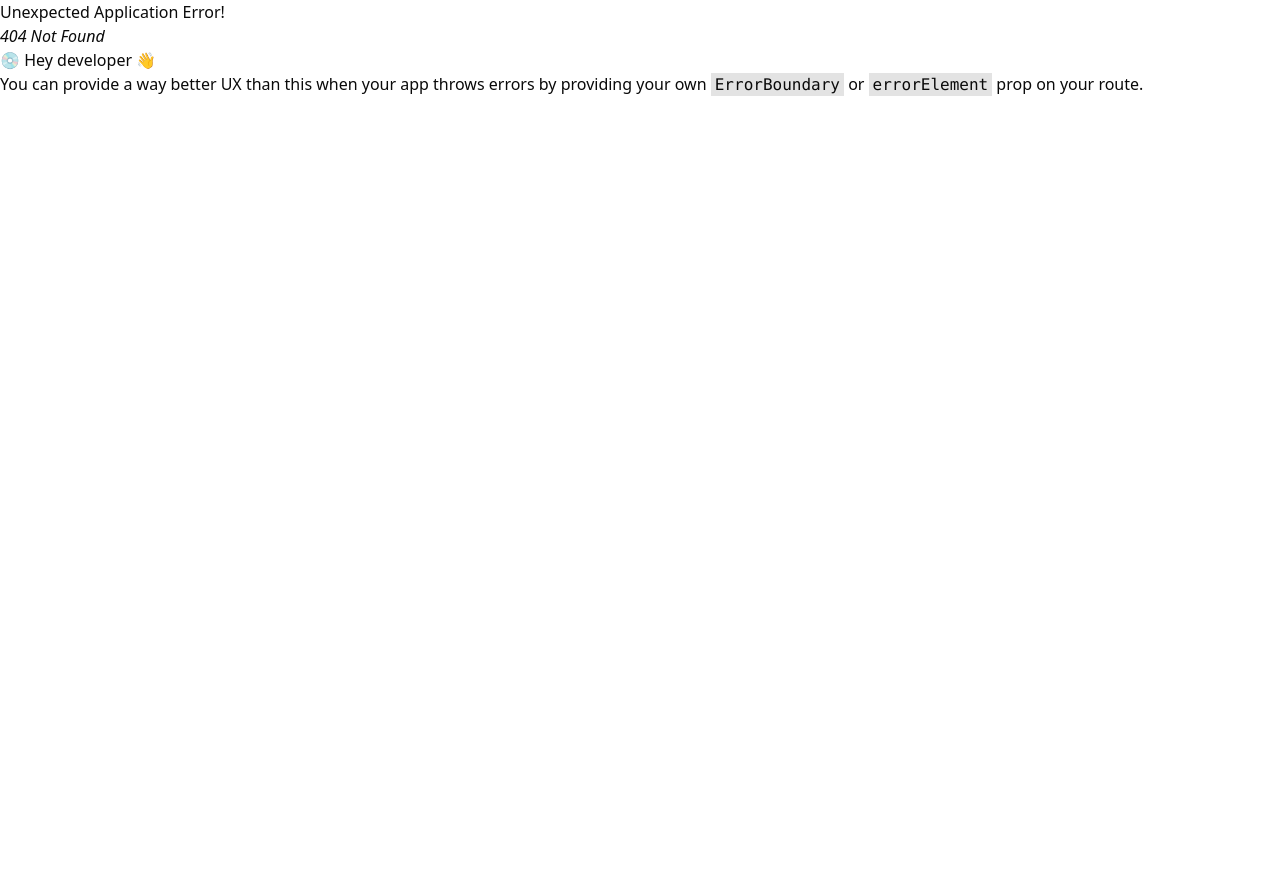
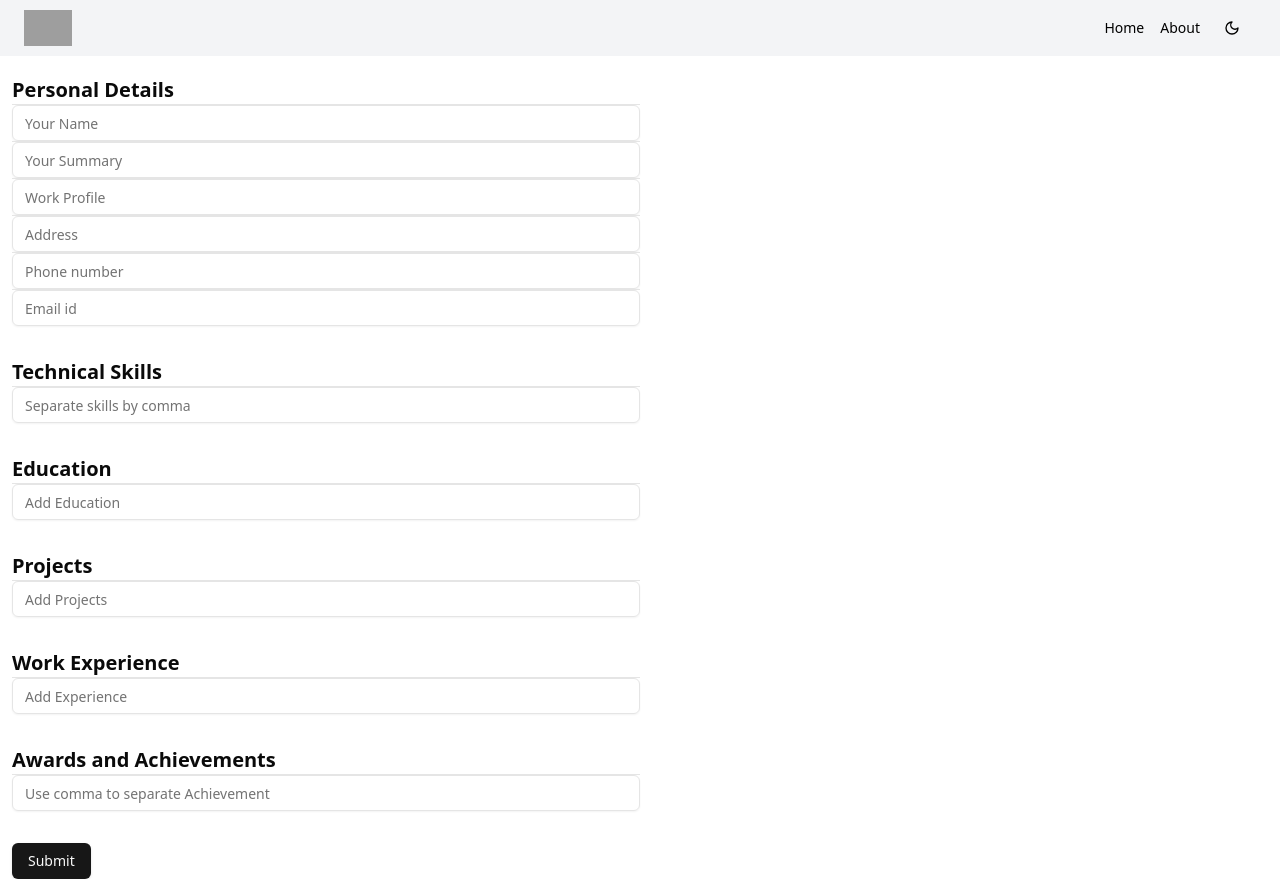
Before and after one commit to aayushi-shipglobal/Resume-builder, a React (Vite) app: page /resume in a window 1280 px wide. Before the commit this address had no page. Before the commit the page ends 800 px from the top, so only its background shows below. Built offline with nearby package versions, Linux system fonts and the light colour scheme; grey boxes are pictures that could not be loaded.

Commit message:
resume form created with zod validations

```diff
--- a/src/pages/Resume.tsx
+++ b/src/pages/Resume.tsx
@@ -1,31 +1,29 @@
-// import { z } from "zod";
 import { useForm } from "react-hook-form";
-// import { zodResolver } from "@hookform/resolvers/zod";
 import { Form, FormControl, FormField, FormItem, FormLabel, FormMessage } from "@/components/ui/form";
 import { Input } from "@/components/ui/input";
-import { Textarea } from "@/components/ui/textarea";
 import { Button } from "@/components/ui/button";
+import { z } from "zod";
+import { zodResolver } from "@hookform/resolvers/zod";
 
-type FormData = {
-  personalDetails: {
-    name: string;
-    summary: string;
-    workProfile: string;
-    address: string;
-    phone: string;
-    email: string;
-  };
-  technicalSkills: {
-    skills: string;
-  };
-  education: string;
-  projects: string;
-  workExperience: string;
-  awardsAchievements: string;
-};
+const formSchema = z.object({
+  personalDetails: z.object({
+    name: z.string().min(3, "Name is required"),
+    summary: z.string().min(10, "Summary is too short"),
+    workProfile: z.string().min(5, "Work profile is too short"),
+    address: z.string().min(10, "Address is required"),
+    phone: z.string().min(10, "Phone number is required"),
+    email: z.string().email("Invalid email address").min(5, "Email is required"),
+  }),
+  technicalSkills: z.string().min(5, "Technical skills are required"),
+  education: z.string().min(5, "Education is required"),
+  projects: z.string().min(5, "Projects are required"),
+  workExperience: z.string().min(5, "Work experience is required"),
+  awardsAchievements: z.string().min(5, "Awards/achievements are required"),
+});
 
 export default function Resume() {
-  const form = useForm<FormData>({
+  const form = useForm<z.infer<typeof formSchema>>({
+    resolver: zodResolver(formSchema),
     defaultValues: {
       personalDetails: {
         name: "",
@@ -35,7 +33,7 @@ export default function Resume() {
         phone: "",
         email: "",
       },
-      technicalSkills: { skills: "" },
+      technicalSkills: "",
       education: "",
       projects: "",
       workExperience: "",
@@ -43,175 +41,107 @@ export default function Resume() {
     },
   });
 
-  const onSubmit = (values: FormData) => {
+  const onSubmit = (values: z.infer<typeof formSchema>) => {
     console.log(values);
   };
   return (
-    <div className="px-3 pt-5 dark:bg-gray-900">
+    <div className="px-3 pt-5 dark:bg-gray-900 grid lg:grid-cols-2">
       <div>
         <Form {...form}>
           <form onSubmit={form.handleSubmit(onSubmit)} className="space-y-8">
             <div>
-              <FormField
+              <FormComponent
+                label="Personal Details"
+                name="personalDetails.name"
                 control={form.control}
-                name="personalDetails.name"
-                render={({ field }) => (
-                  <FormItem>
-                    <FormLabel className="text-xl font-bold dark:text-white">Personal Details</FormLabel>
-                    <hr />
-                    <FormControl>
-                      <Input placeholder="Your Name" {...field} />
-                    </FormControl>
-                  </FormItem>
-                )}
+                placeholder={"Your Name"}
               />
 
-              <FormField
-                control={form.control}
-                name="personalDetails.summary"
-                render={({ field }) => (
-                  <FormItem>
-                    <FormControl>
-                      <Input placeholder="Your Summary" {...field} />
-                    </FormControl>
-                  </FormItem>
-                )}
-              />
+              <FormComponent name="personalDetails.summary" control={form.control} placeholder={"Your Summary"} />
 
-              <FormField
-                control={form.control}
-                name="personalDetails.workProfile"
-                render={({ field }) => (
-                  <FormItem>
-                    <FormControl>
-                      <Input placeholder="Work Profile" {...field} />
-                    </FormControl>
-                  </FormItem>
-                )}
-              />
+              <FormComponent name="personalDetails.workProfile" control={form.control} placeholder={"Work Profile"} />
 
-              <FormField
-                control={form.control}
-                name="personalDetails.address"
-                render={({ field }) => (
-                  <FormItem>
-                    <FormControl>
-                      <Input placeholder="Address" {...field} />
-                    </FormControl>
-                  </FormItem>
-                )}
-              />
+              <FormComponent name="personalDetails.address" control={form.control} placeholder={"Address"} />
 
-              <FormField
-                control={form.control}
-                name="personalDetails.phone"
-                render={({ field }) => (
-                  <FormItem>
-                    <FormControl>
-                      <Input placeholder="Phone number" {...field} />
-                    </FormControl>
-                  </FormItem>
-                )}
-              />
+              <FormComponent name="personalDetails.phone" control={form.control} placeholder={"Phone number"} />
 
-              <FormField
-                control={form.control}
-                name="personalDetails.email"
-                render={({ field }) => (
-                  <FormItem>
-                    <FormControl>
-                      <Input placeholder="Email id" {...field} />
-                    </FormControl>
-                  </FormItem>
-                )}
-              />
+              <FormComponent name="personalDetails.email" control={form.control} placeholder={"Email id"} />
             </div>
 
-            <div className="mt-6">
-              <FormLabel className="text-xl font-bold dark:text-white">Technical Skills</FormLabel>
-              <hr />
-              <FormField
-                control={form.control}
-                name="technicalSkills.skills"
-                render={({ field }) => (
-                  <FormItem>
-                    <FormControl>
-                      <Input placeholder="Separate skills by comma" {...field} />
-                    </FormControl>
-                  </FormItem>
-                )}
-              />
-            </div>
+            <FormComponent
+              className="mt-6"
+              label="Technical Skills"
+              name="technicalSkills"
+              control={form.control}
+              placeholder={"Separate skills by comma"}
+            />
 
-            <div className="mt-6">
-              <FormLabel className="text-xl font-bold dark:text-white">Education</FormLabel>
-              <hr />
-              <FormField
-                control={form.control}
-                name="education"
-                render={({ field }) => (
-                  <FormItem>
-                    <FormControl>
-                      <Input placeholder="Add Education" {...field} />
-                    </FormControl>
-                  </FormItem>
-                )}
-              />
-            </div>
+            <FormComponent
+              className="mt-6"
+              label="Education"
+              name="education"
+              control={form.control}
+              placeholder={"Add Education"}
+            />
 
-            <div className="mt-6">
-              <FormLabel className="text-xl font-bold dark:text-white">Projects</FormLabel>
-              <hr />
-              <FormField
-                control={form.control}
-                name="projects"
-                render={({ field }) => (
-                  <FormItem>
-                    <FormControl>
-                      <Input placeholder="Add Projects" {...field} />
-                    </FormControl>
-                  </FormItem>
-                )}
-              />
-            </div>
+            <FormComponent
+              className="mt-6"
+              label="Projects"
+              name="projects"
+              control={form.control}
+              placeholder={"Add Projects"}
+            />
 
-            <div className="mt-6">
-              <FormLabel className="text-xl font-bold dark:text-white">Work Experience</FormLabel>
-              <hr />
-              <FormField
-                control={form.control}
-                name="workExperience"
-                render={({ field }) => (
-                  <FormItem>
-                    <FormControl>
-                      <Input placeholder="Add Experience" {...field} />
-                    </FormControl>
-                  </FormItem>
-                )}
-              />
-            </div>
+            <FormComponent
+              className="mt-6"
+              label="Work Experience"
+              name="workExperience"
+              control={form.control}
+              placeholder={"Add Experience"}
+            />
 
-            <div className="mt-6">
-              <FormLabel className="text-xl font-bold dark:text-white">Awards and Achievements</FormLabel>
-              <hr />
-              <FormField
-                control={form.control}
-                name="awardsAchievements"
-                render={({ field }) => (
-                  <FormItem>
-                    <FormControl>
-                      <Textarea placeholder="Use comma to separate Achievement" {...field} />
-                    </FormControl>
-                  </FormItem>
-                )}
-              />
-            </div>
+            <FormComponent
+              className="mt-6"
+              label="Awards and Achievements"
+              name="awardsAchievements"
+              control={form.control}
+              placeholder={"Use comma to separate Achievement"}
+            />
 
-            <FormMessage />
             <Button type="submit">Submit</Button>
           </form>
         </Form>
       </div>
+      <div></div>
     </div>
   );
 }
+
+type FormComponentProps = {
+  label?: string;
+  name: string;
+  placeholder: string;
+  className?: string;
+  control: any;
+};
+
+const FormComponent = ({ className, label, name, placeholder, control }: FormComponentProps) => {
+  return (
+    <div className={className}>
+      <FormLabel className="text-xl font-bold dark:text-white">{label}</FormLabel>
+      <hr />
+      <FormField
+        control={control}
+        name={name}
+        render={({ field }) => (
+          <FormItem>
+            <FormControl>
+              <Input placeholder={placeholder} {...field} />
+            </FormControl>
+            <FormMessage />
+          </FormItem>
+        )}
+      />
+    </div>
+  );
+};
--- a/src/pages/Template.tsx
+++ b/src/pages/Template.tsx
@@ -3,6 +3,7 @@ import temp1 from "../assets/template1.png";
 import temp2 from "../assets/Template2.jpg";
 import temp3 from "../assets/Template3.jfif";
 import temp4 from "../assets/template4.jpg";
+import { Button } from "@/components/ui/button";
 
 export default function Template() {
   return (
@@ -13,17 +14,21 @@ export default function Template() {
       <div
         className="grid md:grid-cols-2 lg:grid-cols-3 mt-4 lg:mt-16 text-center gap-y-6 gap-x-4 mx-auto pb-4 h-72 overflow-y-auto lg:h-100 lg:col-span-2"
       >
-        <Link to={"home/resume"}>
+        <Link to={"resume"}>
           <img src={temp1} className="border border-black rounded-xl h-72" />
+          <Button className="">Use Template</Button>
         </Link>
-        <Link to={"home/resume"}>
+        <Link to={"resume"}>
           <img src={temp2} className="border border-black rounded-xl h-72" />
+          <Button>Use Template</Button>
         </Link>
-        <Link to={"home/resume"}>
+        <Link to={"resume"}>
           <img src={temp3} className="border border-black rounded-xl h-72" />
+          <Button>Use Template</Button>
         </Link>
-        <Link to={"home/resume"}>
+        <Link to={"resume"}>
           <img src={temp4} className="border border-black rounded-xl h-72" />
+          <Button>Use Template</Button>
         </Link>
       </div>
     </div>
--- a/src/routes/Routes.tsx
+++ b/src/routes/Routes.tsx
@@ -18,7 +18,7 @@ export default function Routes() {
         element:<Template/>
       },
       {
-        path:"home/resume",
+        path:"resume",
         element:<Resume/>
       },
       {
```
